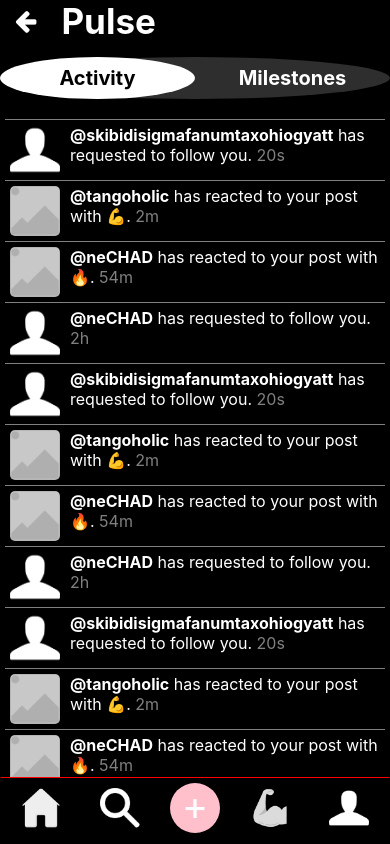
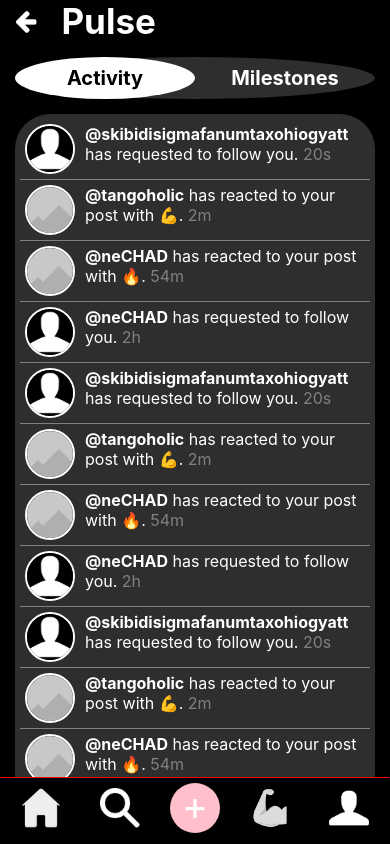
Before and after one commit to HashBukhtiar/hlthy, a React Native app: screen /Activity in a window 390 px wide. Built offline with nearby package versions, Linux system fonts and the light colour scheme.

Commit message:
Added rounded rectangle container for activity and milestones content #28

```diff
--- a/screens/Activity.js
+++ b/screens/Activity.js
@@ -431,6 +431,7 @@ const activityStyles = StyleSheet.create({
         flexDirection: 'row',
         justifyContent: 'space-between',
         marginVertical: 15,
+        marginHorizontal: 15,
         borderRadius: '50%',
         height: Dimensions.get('window').height * 0.05,
     },
@@ -473,11 +474,14 @@ const activityStyles = StyleSheet.create({
     },
     activityListContainer: {
         padding: 5,
+        marginHorizontal: 15,
         justifyContent: 'flex-start',
         alignItems: 'center',
+        backgroundColor: '#2e2e2e',
+        borderRadius: 35,
     },
     activityElement: {
-        borderTopWidth: 1,
+        borderBottomWidth: 1,
         borderColor: 'grey',
         padding: 5,
         flexDirection: 'row',
@@ -490,7 +494,9 @@ const activityStyles = StyleSheet.create({
     activityImageStyle: {
         width: 50,
         height: 50,
-        borderRadius: 5
+        borderRadius: 25,
+        borderWidth: 2,
+        borderColor: 'white',
     },
     activityDescription: {
         color: 'white',
```
